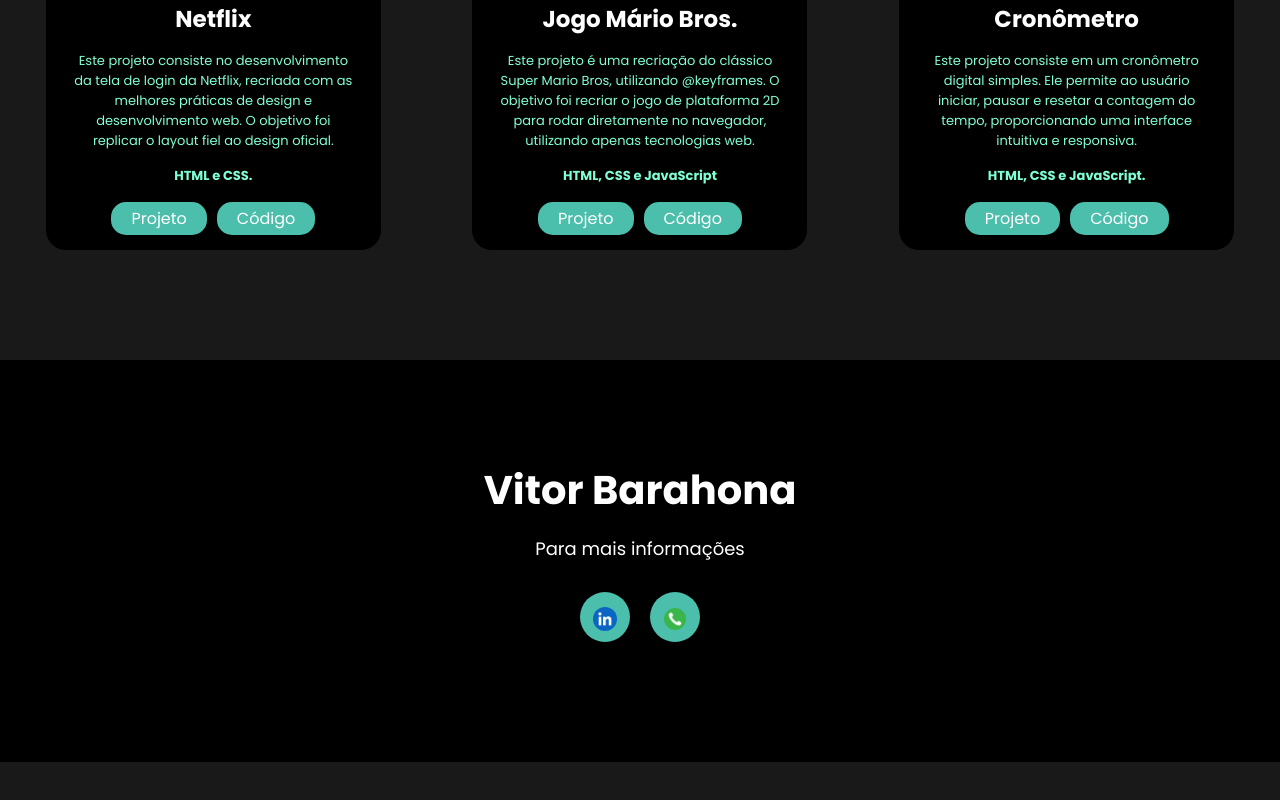
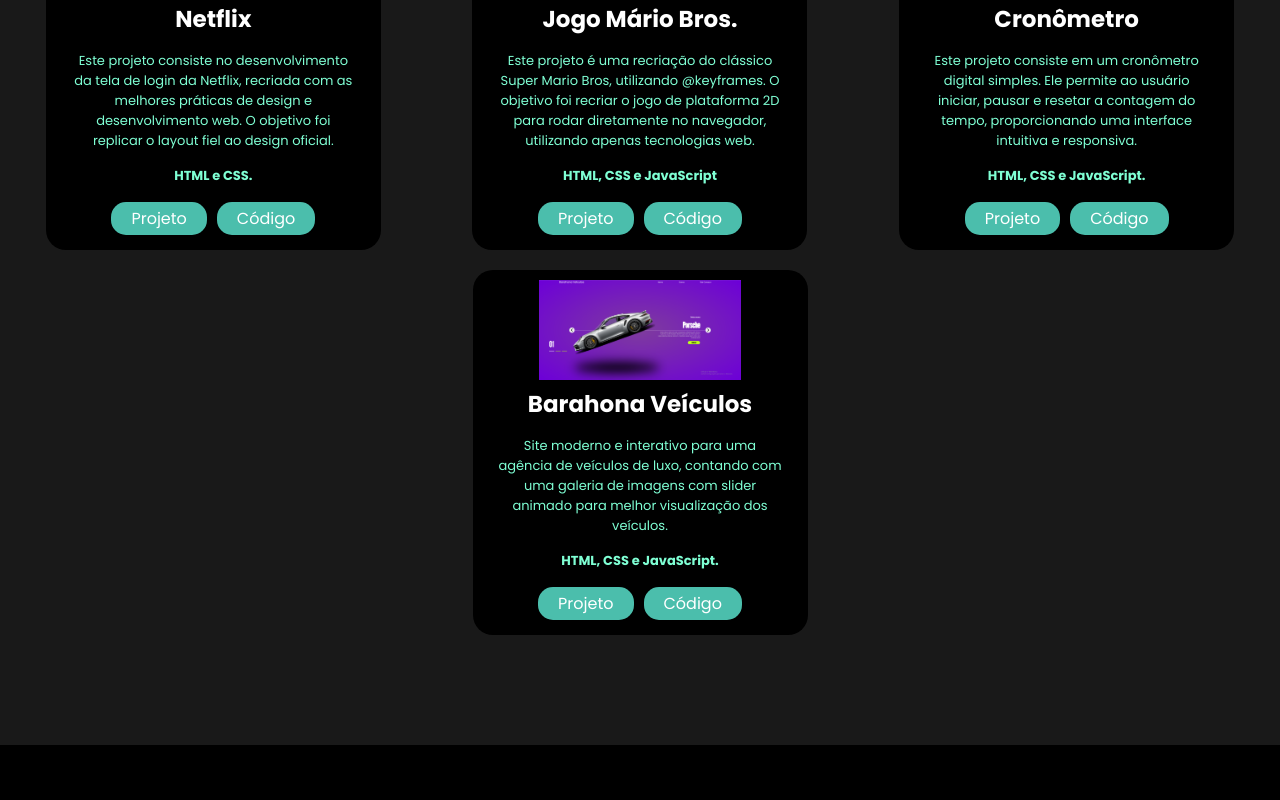
Before and after one commit to VitorBarahona/Portfolio, a React (Vite) app: page / in a window 1280 px wide. Shown: the part 1520-2320 px from the top of the page. Before the commit the page ends 2282 px from the top, so only its background shows below. Built offline with nearby package versions, Linux system fonts and the light colour scheme.

Commit message:
Adcionado projeto BarahonaVaeiculos

```diff
--- a/src/Components/Projetos/ProjectsList.js
+++ b/src/Components/Projetos/ProjectsList.js
@@ -1,6 +1,7 @@
 import logoNetflix from '../../assets/img/netflix.png'
 import logoMarioBros from '../../assets/img/LogoSuperMarioBros.png'
 import logoCronometro from '../../assets/img/crono.png'
+import logoBarahonaVeiculos from '../../assets/img/BV-Screen.png'
 
 export const projectList = [
     {
@@ -30,4 +31,13 @@
         projectLink: "https://projeto-cronometro-beige.vercel.app/",
         projectCode: "https://github.com/VitorBarahona/ProjetoCronometro",
     },
+    {
+        id: 4,
+        img: logoBarahonaVeiculos,
+        name: "Barahona Veículos",
+        description: "Site moderno e interativo para uma agência de veículos de luxo, contando com uma galeria de imagens com slider animado para melhor visualização dos veículos.",
+        tecnologias: "HTML, CSS e JavaScript.",
+        projectLink: "https://projeto-barahona-veiculos.vercel.app/",
+        projectCode: "https://github.com/VitorBarahona/ProjetoBarahonaVeiculos",
+    },
 ]
```
Also changed, not shown: src/assets/img/BV-Screen.png (added).
